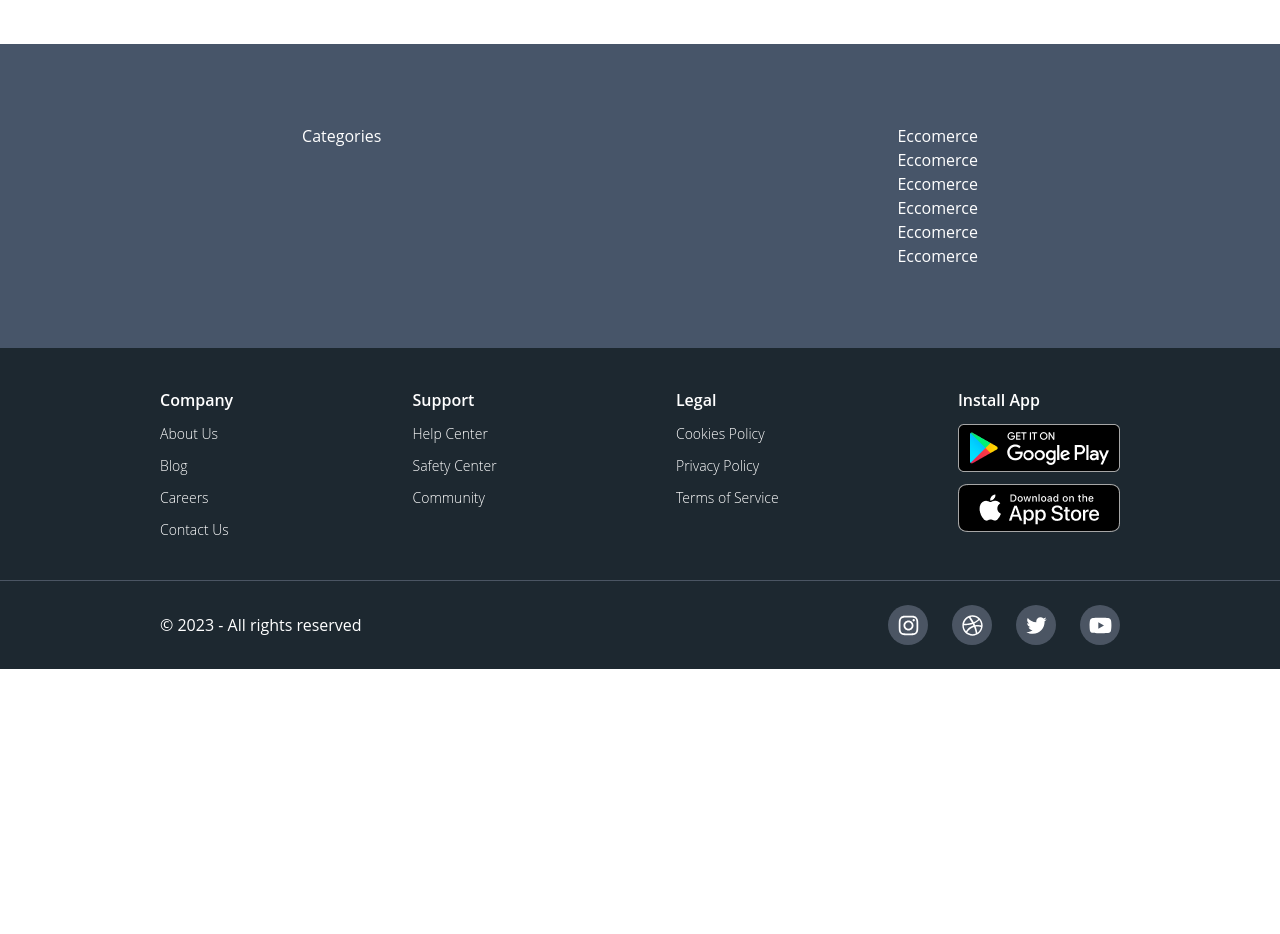
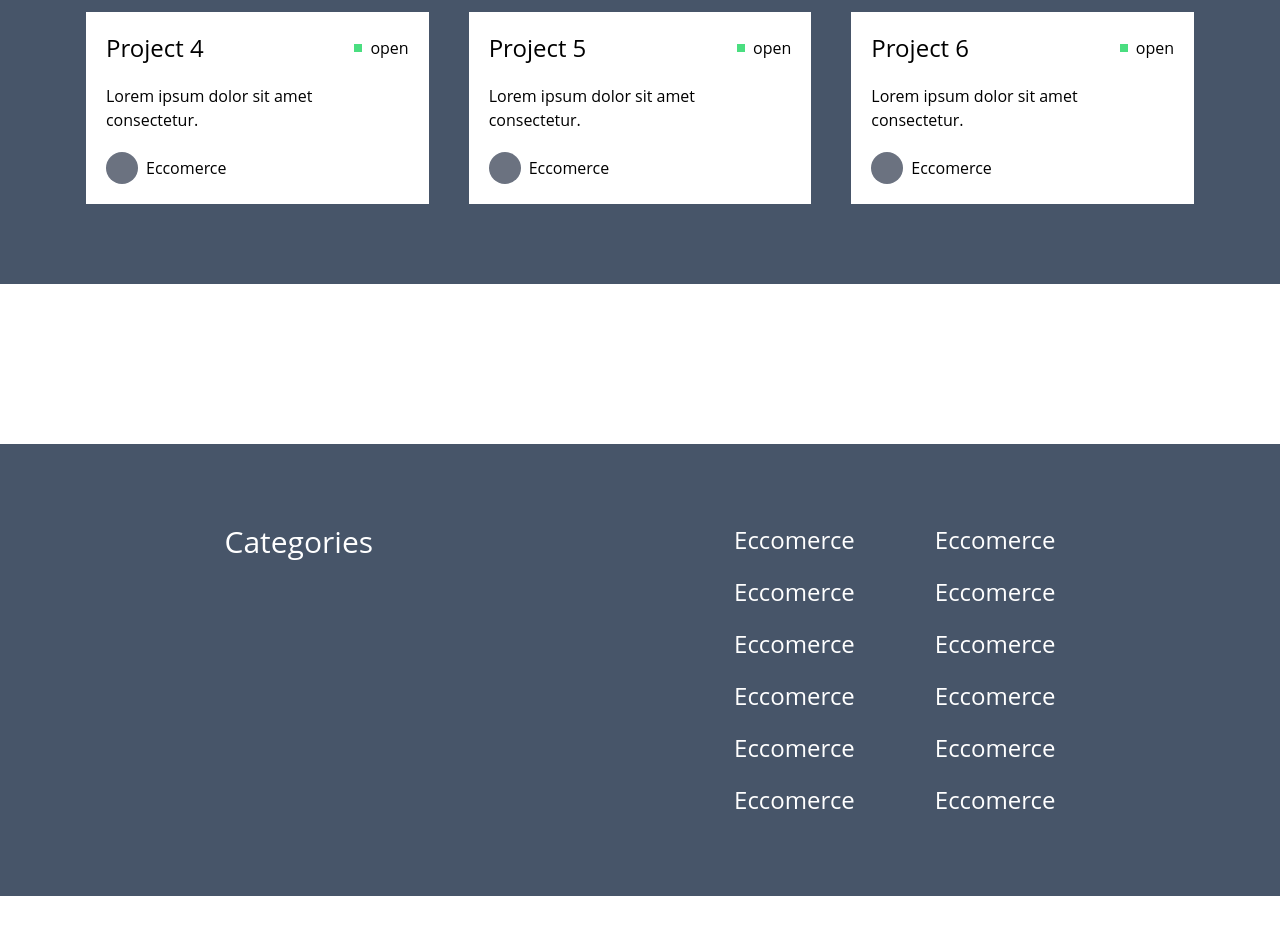
Before and after one commit to No-Country/c12-14-ft-node-react, a React (Vite) app in the folder front/: page /landing in a window 1280 px wide. Shown: the part 2200-3134 px from the top of the page. Before the commit the page ends 2869 px from the top, so only its background shows below. Built offline with nearby package versions, Linux system fonts and the light colour scheme.

Commit message:
done landing v-1.0.0

```diff
--- a/front/src/router/Landing/Landing.jsx
+++ b/front/src/router/Landing/Landing.jsx
@@ -83,10 +83,34 @@ const Landing = () => {
       name: 'Eccomerce',
       id: 6,
     },
+    {
+      name: 'Eccomerce',
+      id: 7,
+    },
+    {
+      name: 'Eccomerce',
+      id: 8,
+    },
+    {
+      name: 'Eccomerce',
+      id: 9,
+    },
+    {
+      name: 'Eccomerce',
+      id: 10,
+    },
+    {
+      name: 'Eccomerce',
+      id: 11,
+    },
+    {
+      name: 'Eccomerce',
+      id: 12,
+    },
   ]
 
   return (
-    <main className='flex flex-col items-center w-full gap-20'>
+    <main className='flex flex-col items-center w-full gap-40 pt-20 pb-52'>
       {/* search bar */}
       <SearchBar />
 
@@ -186,10 +210,12 @@ const Landing = () => {
       {/* categories */}
       <section className=' bg-slate-600 flex w-full gap-10 text-white items-center justify-center py-20'>
         <div className='max-w-6xl w-full flex justify-around gap-10'>
-          <h2>Categories</h2>
-          <div>
+          <h2 className='text-3xl'>Categories</h2>
+          <div className='grid grid-cols-2 gap-5 gap-x-20'>
             {categories.map((category) => (
-              <p key={category.id}>{category.name}</p>
+              <p className='text-2xl' key={category.id}>
+                {category.name}
+              </p>
             ))}
           </div>
         </div>
```
